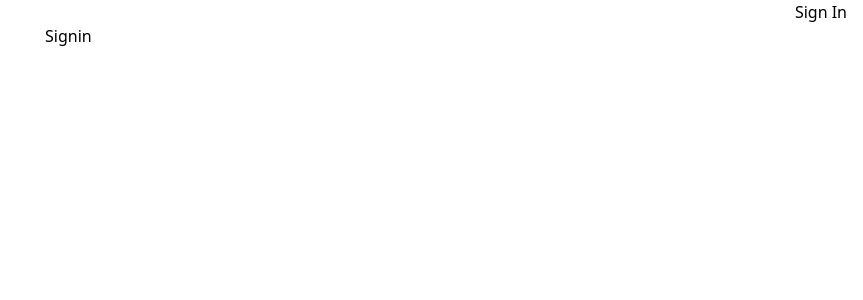
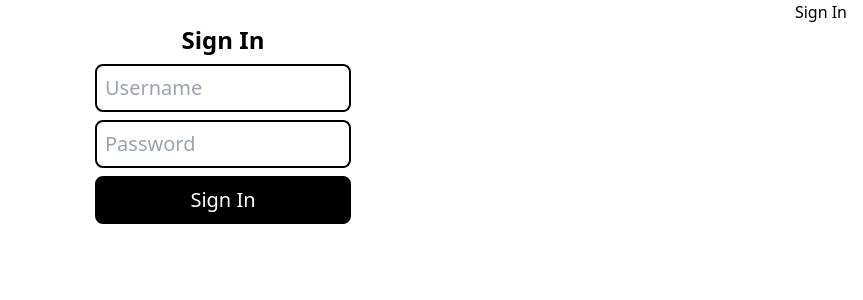
Before and after one commit to harsimran-d/my_todos, a Next.js app: page /auth/signin in a window 1280 px wide. Shown: the top 300 px of the page, without its empty margins (417-1280 px from the left). Built offline with nearby package versions, Linux system fonts and the light colour scheme; no server answers.

Commit message:
handle input validation and show errors

```diff
--- a/src/app/auth/signin/page.tsx
+++ b/src/app/auth/signin/page.tsx
@@ -9,8 +9,13 @@ export default function () {
   const router = useRouter();
   const [username, setUsername] = useState("");
   const [password, setPassword] = useState("");
+  const [error, setError] = useState("");
   const searchParams = useSearchParams();
   const callbackUrl = searchParams.get("callbackUrl") || "/";
+
+  function handleInputChange() {
+    setError("");
+  }
   async function handleSubmit(e: any) {
     e.preventDefault();
     const result = await signIn("credentials", {
@@ -21,23 +26,45 @@ export default function () {
     if (result?.ok) {
       router.push(callbackUrl);
     } else {
-      console.log("Sign-in failed");
+      setError("Sign-in failed. Please try again.");
     }
   }
   return (
     <div>
-      <form onSubmit={handleSubmit}>
+      <form
+        onSubmit={handleSubmit}
+        className="m-auto flex w-64 flex-col space-y-2"
+      >
+        <h1 className="text-center text-2xl font-bold">Sign In</h1>
         <input
+          className="rounded-lg border-2 border-black p-2 text-xl"
           type="text"
+          required
+          placeholder="Username"
           value={username}
-          onChange={(e) => setUsername(e.target.value)}
+          onChange={(e) => {
+            setUsername(e.target.value);
+            handleInputChange();
+          }}
         />
         <input
+          className="rounded-lg border-2 border-black p-2 text-xl"
           type="password"
+          placeholder="Password"
+          required
           value={password}
-          onChange={(e) => setPassword(e.target.value)}
+          onChange={(e) => {
+            setPassword(e.target.value);
+            handleInputChange();
+          }}
         />
-        <button type="submit">Signin</button>
+        {error && <p className="text-red-500">{error}</p>}
+        <button
+          type="submit"
+          className="rounded-lg border-2 border-black bg-black p-2 text-xl text-white"
+        >
+          Sign In
+        </button>
       </form>
     </div>
   );
```
